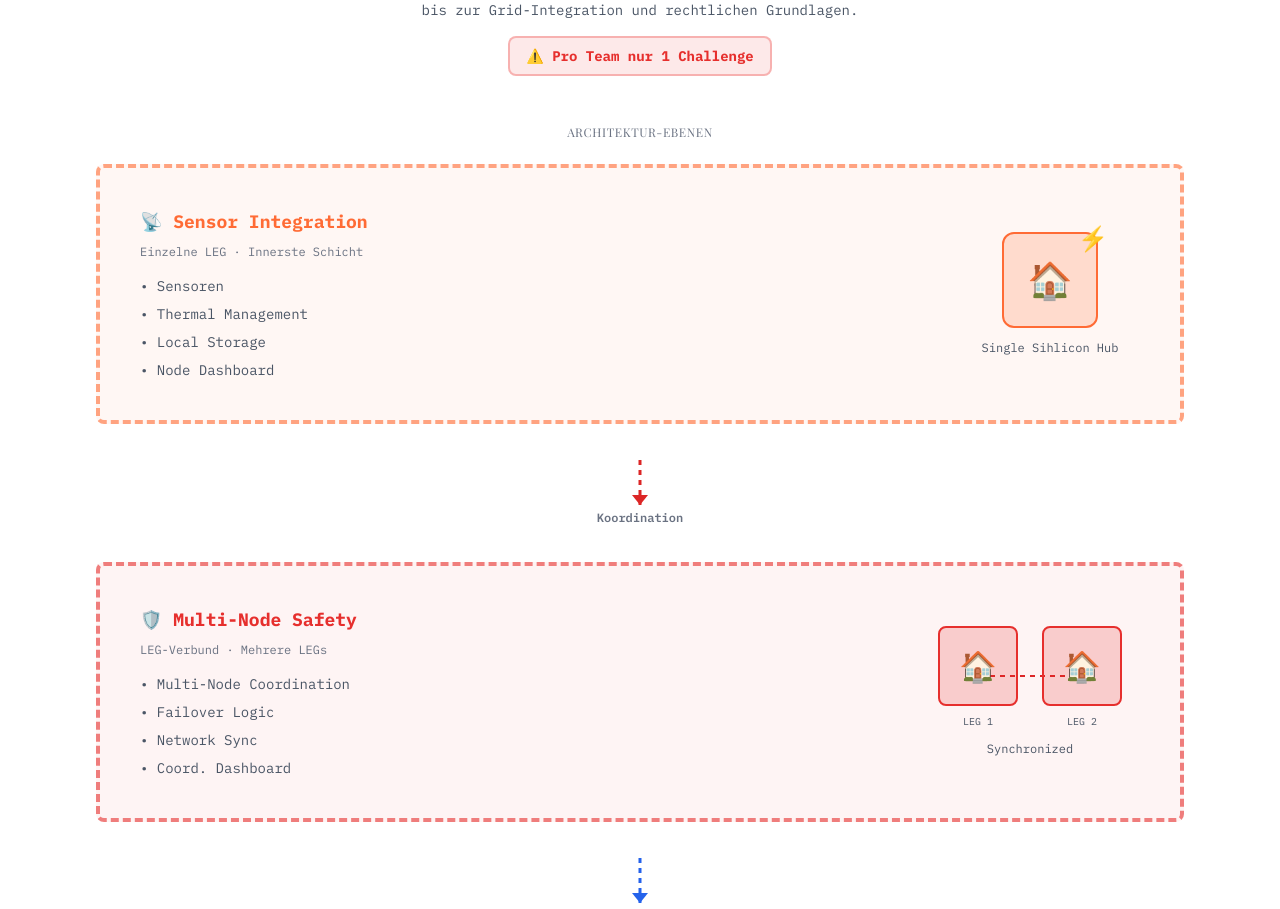
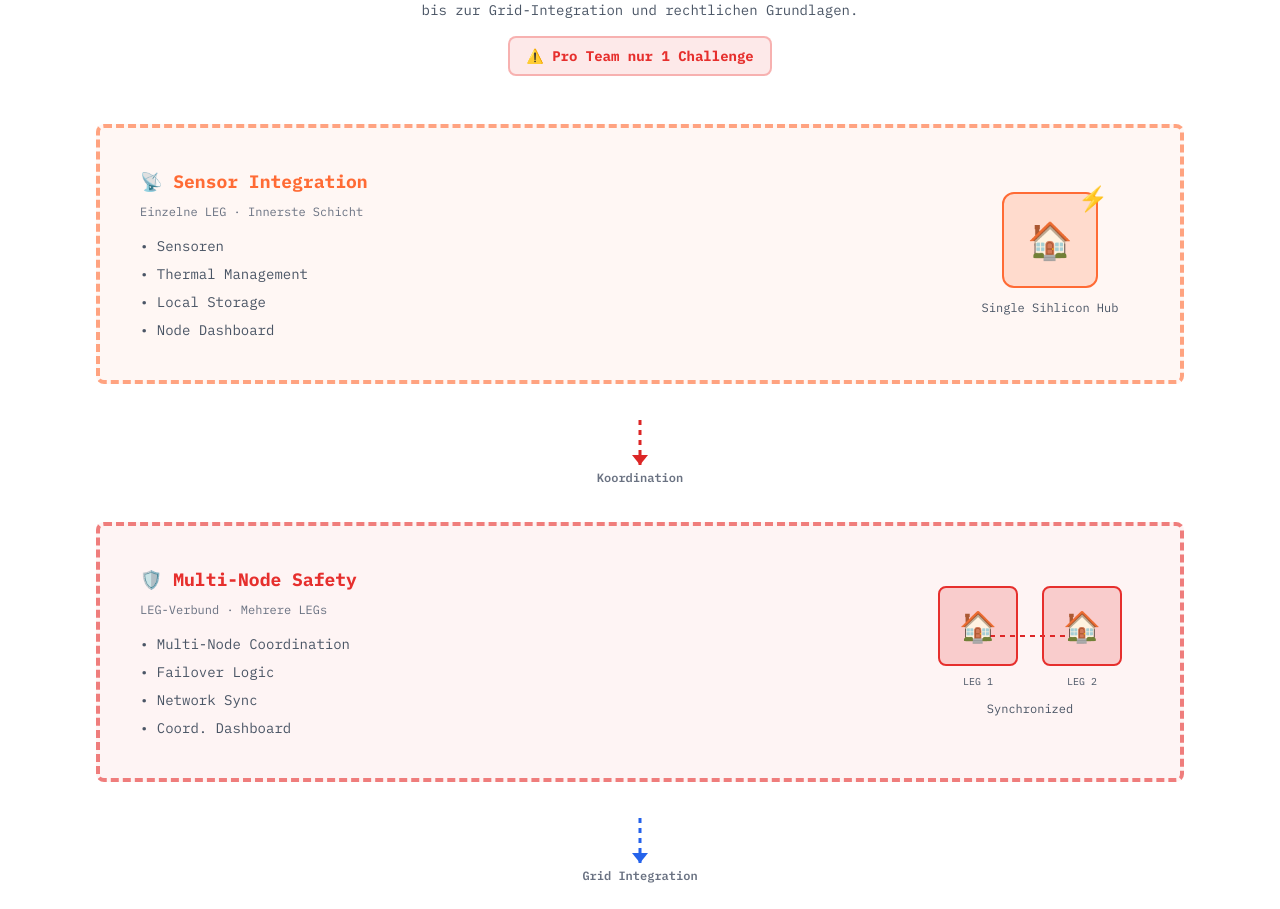
Before and after one commit to wgusta/sihlhack, a Next.js app: page /challenges in a window 1280 px wide. Shown: the part 1566-2475 px from the top of the page. Built offline with nearby package versions, Linux system fonts and the light colour scheme.

Commit message:
Remove 'Architektur-Ebenen' heading

```diff
--- a/app/challenges/page.tsx
+++ b/app/challenges/page.tsx
@@ -230,10 +230,6 @@ export default function ChallengesPage() {
 
             {/* Onion Layer Visualization - Rectangular */}
             <div className="mb-12">
-              <h3 className="text-center font-mono text-xs text-gray-500 uppercase tracking-wider mb-6">
-                Architektur-Ebenen
-              </h3>
-
               {/* Desktop Version - Simplified Horizontal Layers */}
               <div className="hidden md:block w-full max-w-6xl mx-auto space-y-6">
                 <style jsx>{`
```
